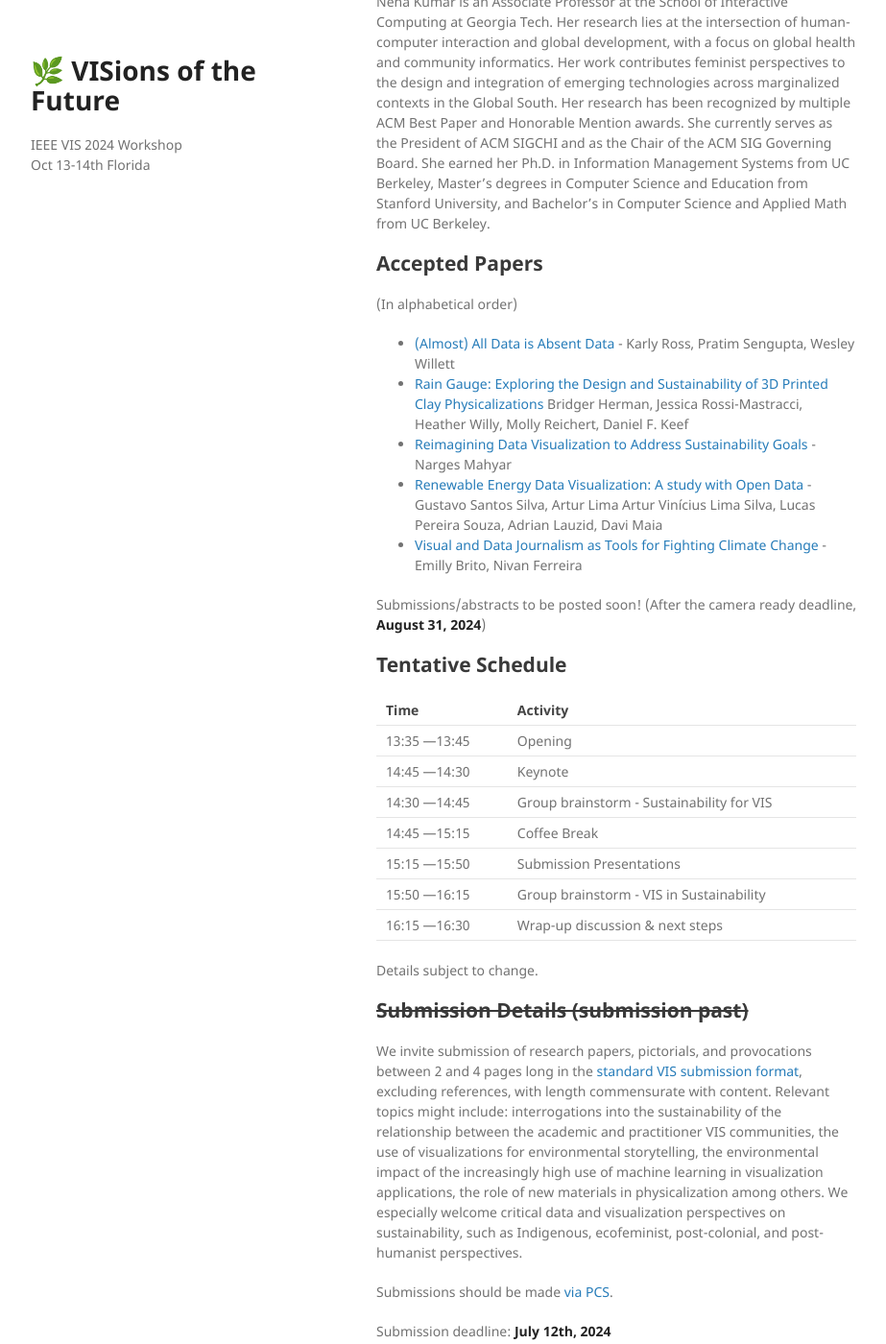
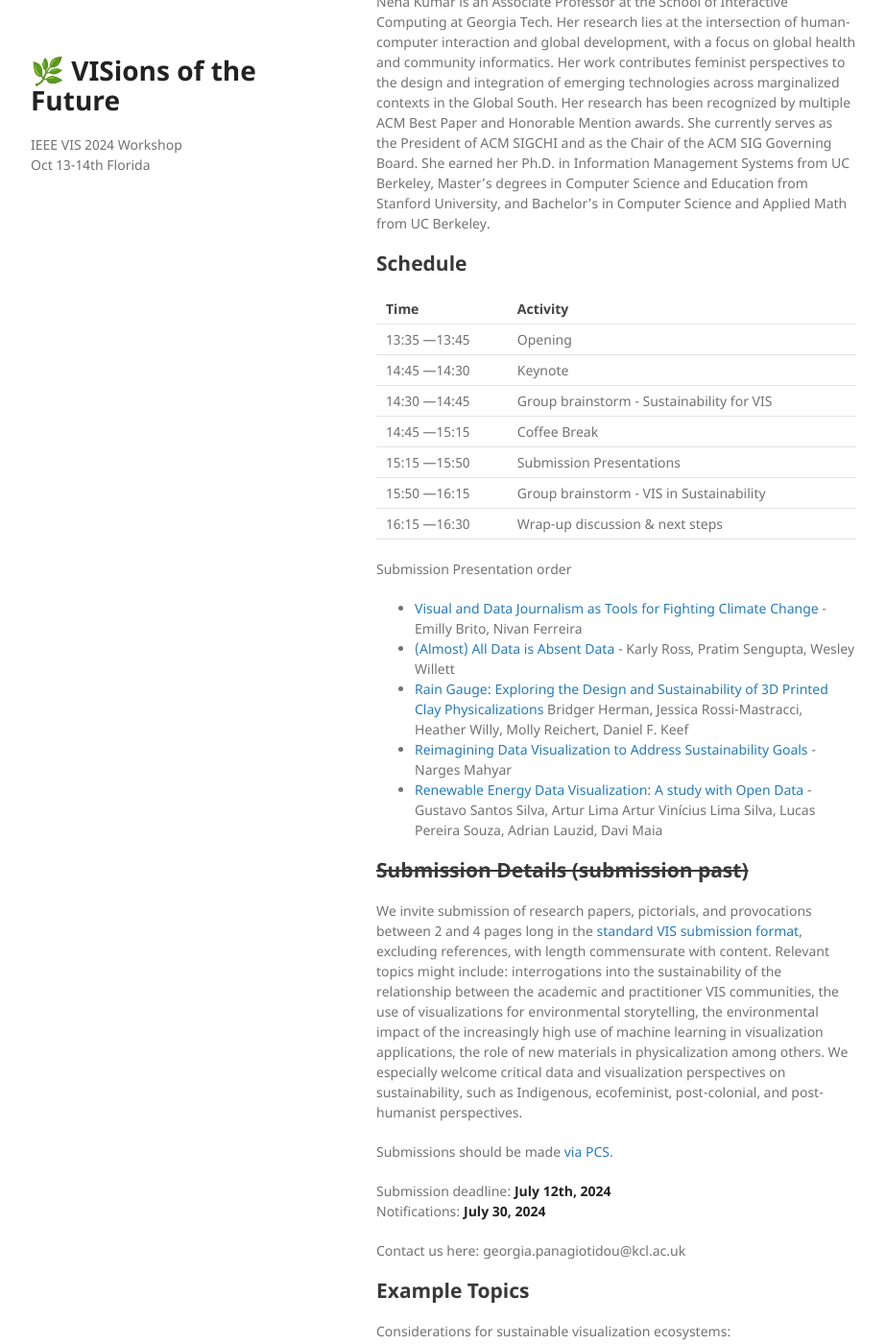
Before and after one commit to visionsofthefuture/visionsofthefuture.github.io, a Jekyll site: the page built from index.md, in a window 1280 px wide and 1400 px high, scrolled down 647 px. Shown: the whole window at 96% size, without its empty margins (178-1101 px from the left). Built offline with Jekyll 4.4.1, drawn with Linux system fonts in a browser that asks for light colours; part of the change alters nothing that is shown.

Commit message:
presentation order

```diff
--- a/index.md
+++ b/index.md
@@ -14,19 +14,7 @@ We invite you to join the [IEEEVIS 2024](https://ieeevis.org/year/2024/welcome)
 
 Neha Kumar is an Associate Professor at the School of Interactive Computing at Georgia Tech. Her research lies at the intersection of human-computer interaction and global development, with a focus on global health and community informatics. Her work contributes feminist perspectives to the design and integration of emerging technologies across marginalized contexts in the Global South. Her research has been recognized by multiple ACM Best Paper and Honorable Mention awards. She currently serves as the President of ACM SIGCHI and as the Chair of the ACM SIG Governing Board. She earned her Ph.D. in Information Management Systems from UC Berkeley, Master’s degrees in Computer Science and Education from Stanford University, and Bachelor’s in Computer Science and Applied Math from UC Berkeley.
 
-## Accepted Papers
-
-(In alphabetical order)
-
-- [(Almost) All Data is Absent Data](./assets/pdfs/absent-data.pdf) - Karly Ross, Pratim Sengupta, Wesley Willett
-- [Rain Gauge: Exploring the Design and Sustainability of 3D Printed Clay Physicalizations](./assets/pdfs/rain-gauge.pdf) Bridger Herman, Jessica Rossi-Mastracci, Heather Willy, Molly Reichert, Daniel F. Keef
-- [Reimagining Data Visualization to Address Sustainability Goals](./assets/pdfs/reimagining-data-vis.pdf) - Narges Mahyar
-- [Renewable Energy Data Visualization: A study with Open Data](./assets/pdfs/renewable-energy.pdf) - Gustavo Santos Silva, Artur Lima Artur Vinícius Lima Silva, Lucas Pereira Souza, Adrian Lauzid, Davi Maia
-- [Visual and Data Journalism as Tools for Fighting Climate Change](./assets/pdfs/vis-and-journalism.pdf) - Emilly Brito, Nivan Ferreira
-
-Submissions/abstracts to be posted soon! (After the camera ready deadline, **August 31, 2024**)
-
-## Tentative Schedule
+## Schedule
 
 | Time         | Activity                                  |
 | ------------ | ----------------------------------------- |
@@ -38,7 +26,13 @@ Submissions/abstracts to be posted soon! (After the camera ready deadline, **Aug
 | 15:50 —16:15 | Group brainstorm - VIS in Sustainability  |
 | 16:15 —16:30 | Wrap-up discussion & next steps           |
 
-Details subject to change.
+Submission Presentation order
+
+- [Visual and Data Journalism as Tools for Fighting Climate Change](./assets/pdfs/vis-and-journalism.pdf) - Emilly Brito, Nivan Ferreira
+- [(Almost) All Data is Absent Data](./assets/pdfs/absent-data.pdf) - Karly Ross, Pratim Sengupta, Wesley Willett
+- [Rain Gauge: Exploring the Design and Sustainability of 3D Printed Clay Physicalizations](./assets/pdfs/rain-gauge.pdf) Bridger Herman, Jessica Rossi-Mastracci, Heather Willy, Molly Reichert, Daniel F. Keef
+- [Reimagining Data Visualization to Address Sustainability Goals](./assets/pdfs/reimagining-data-vis.pdf) - Narges Mahyar
+- [Renewable Energy Data Visualization: A study with Open Data](./assets/pdfs/renewable-energy.pdf) - Gustavo Santos Silva, Artur Lima Artur Vinícius Lima Silva, Lucas Pereira Souza, Adrian Lauzid, Davi Maia
 
 ## ~~Submission Details (submission past)~~
 
```
Also changed, not shown: 2 other files.
